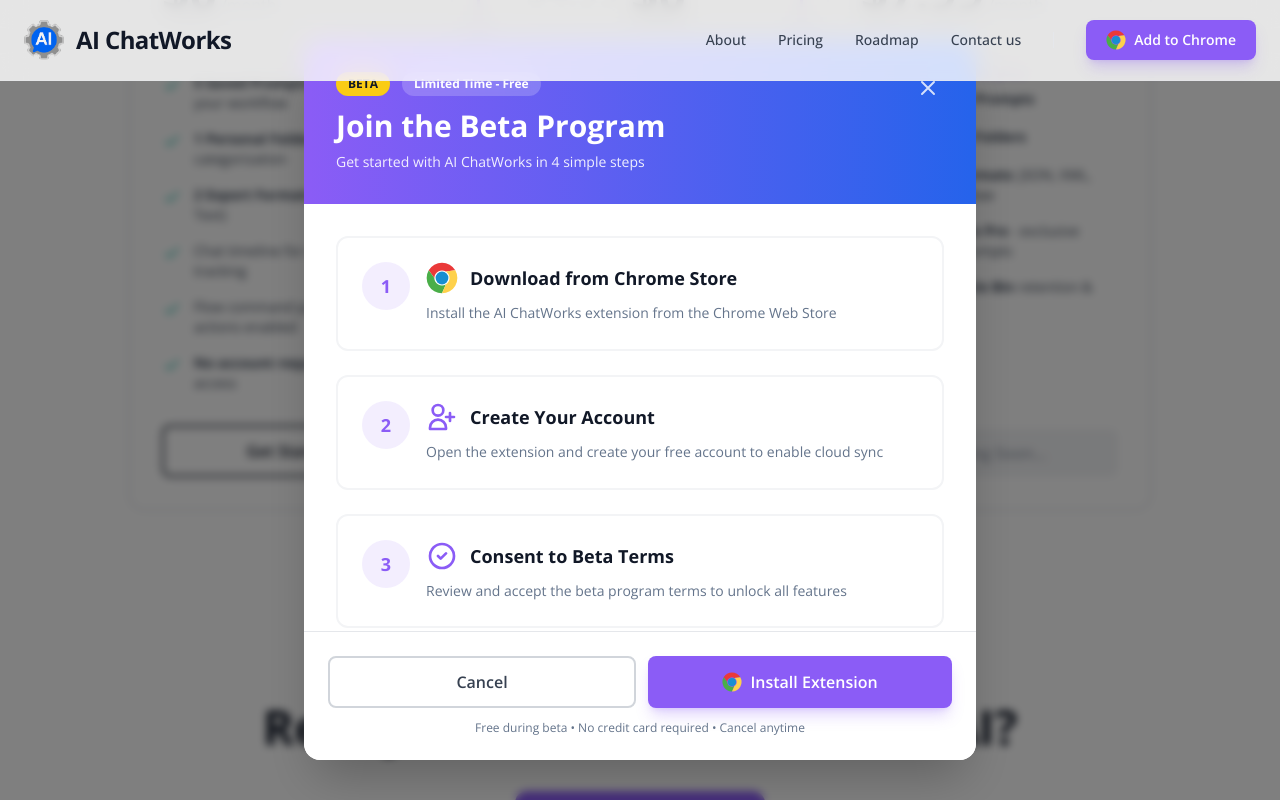
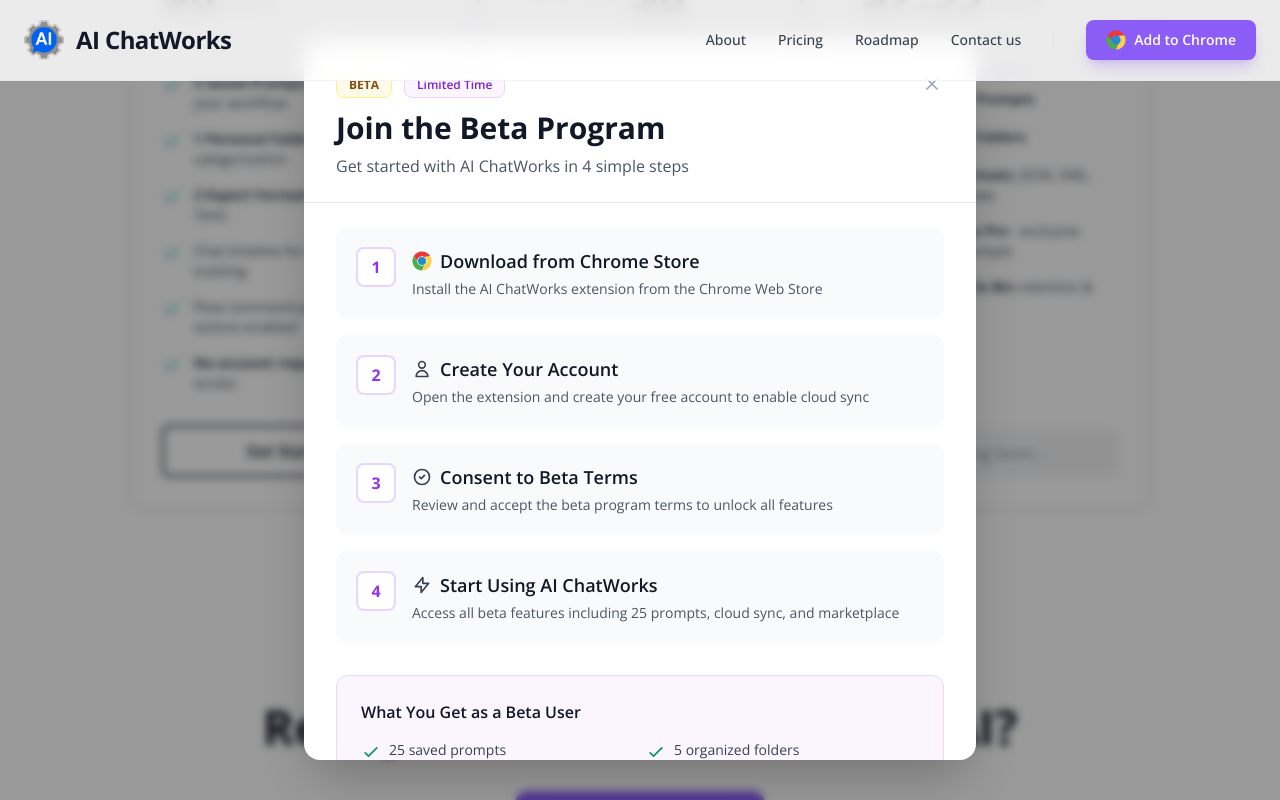
Before and after one commit to roeymit84/ai-chatworks-website, a Next.js app: page / in a window 1280 px wide. Both pictures are taken after a click on the button "Join Beta". Shown: the part 2219-3019 px from the top of the page. Built offline with nearby package versions, Linux system fonts and the light colour scheme.

Commit message:
Add files via upload

```diff
--- a/components/BetaModal.jsx
+++ b/components/BetaModal.jsx
@@ -1,11 +1,11 @@
-// DESTINATION: /components/BetaModal.jsx
-
-'use client'
+// BetaModal.jsx
+// Clean, sophisticated modal matching AI ChatWorks brand guidelines
+// Place in: /components/BetaModal.jsx
 
 import { useEffect } from 'react'
 
 export default function BetaModal({ isOpen, onClose }) {
-  // Prevent body scroll when modal is open
+  // Lock body scroll when modal is open
   useEffect(() => {
     if (isOpen) {
       document.body.style.overflow = 'hidden'
@@ -17,164 +17,179 @@
     }
   }, [isOpen])
 
-  // Close on escape key
+  // Close on ESC key
   useEffect(() => {
-    const handleEscape = (e) => {
+    const handleEsc = (e) => {
       if (e.key === 'Escape') onClose()
     }
     if (isOpen) {
-      document.addEventListener('keydown', handleEscape)
-      return () => document.removeEventListener('keydown', handleEscape)
+      window.addEventListener('keydown', handleEsc)
+      return () => window.removeEventListener('keydown', handleEsc)
     }
   }, [isOpen, onClose])
 
   if (!isOpen) return null
 
-  const steps = [
-    {
-      number: '1',
-      title: 'Download from Chrome Store',
-      description: 'Install the AI ChatWorks extension from the Chrome Web Store',
-      icon: (
-        <svg className="w-8 h-8" viewBox="0 0 100 100" xmlns="http://www.w3.org/2000/svg">
-          <ellipse cx="50" cy="50" rx="20" ry="20" fill="#188FD1"/>
-          <path d="M 8.5,26 A 48,48 0 0 1 91.5,26 L 62,29.5 A 24,24 0 0 0 26,50 z" fill="#EA3939"/>
-          <path d="M 50,98 A 48,48 0 0 1 8.5,26 L 26,50 A 24,24 0 0 0 62,70.5 z" fill="#4AAE48"/>
-          <path d="M 91.5,26 A 48,48 0 0 1 50,98 L 62,70.5 A 24,24 0 0 0 62,29.5 z" fill="#FED14B"/>
-        </svg>
-      )
-    },
-    {
-      number: '2',
-      title: 'Create Your Account',
-      description: 'Open the extension and create your free account to enable cloud sync',
-      icon: (
-        <svg className="w-8 h-8" fill="none" stroke="currentColor" viewBox="0 0 24 24">
-          <path strokeLinecap="round" strokeLinejoin="round" strokeWidth={2} d="M18 9v3m0 0v3m0-3h3m-3 0h-3m-2-5a4 4 0 11-8 0 4 4 0 018 0zM3 20a6 6 0 0112 0v1H3v-1z" />
-        </svg>
-      )
-    },
-    {
-      number: '3',
-      title: 'Consent to Beta Terms',
-      description: 'Review and accept the beta program terms to unlock all features',
-      icon: (
-        <svg className="w-8 h-8" fill="none" stroke="currentColor" viewBox="0 0 24 24">
-          <path strokeLinecap="round" strokeLinejoin="round" strokeWidth={2} d="M9 12l2 2 4-4m6 2a9 9 0 11-18 0 9 9 0 0118 0z" />
-        </svg>
-      )
-    },
-    {
-      number: '4',
-      title: 'Start Using AI ChatWorks',
-      description: 'Access all beta features including 25 prompts, cloud sync, and marketplace',
-      icon: (
-        <svg className="w-8 h-8" fill="none" stroke="currentColor" viewBox="0 0 24 24">
-          <path strokeLinecap="round" strokeLinejoin="round" strokeWidth={2} d="M13 10V3L4 14h7v7l9-11h-7z" />
-        </svg>
-      )
-    }
-  ]
-
   return (
     <div
-      className="fixed inset-0 z-50 flex items-center justify-center p-4 bg-black bg-opacity-50 backdrop-blur-sm animate-fade-in"
+      className="fixed inset-0 z-50 flex items-center justify-center p-4 animate-fade-in"
       onClick={onClose}
     >
+      {/* Backdrop */}
+      <div className="absolute inset-0 bg-black/40 backdrop-blur-sm" />
+
+      {/* Modal Container */}
       <div
-        className="bg-white rounded-2xl max-w-2xl w-full max-h-[90vh] overflow-y-auto shadow-2xl"
+        className="relative bg-white rounded-2xl shadow-2xl max-w-2xl w-full max-h-[90vh] overflow-y-auto animate-scale-in"
         onClick={(e) => e.stopPropagation()}
       >
-        {/* Header */}
-        <div className="sticky top-0 bg-gradient-to-r from-brand-purple to-blue-600 text-white p-8 rounded-t-2xl">
-          <div className="flex items-start justify-between">
-            <div className="flex-1">
-              <div className="flex items-center gap-3 mb-3">
-                <div className="bg-yellow-400 text-gray-900 px-3 py-1 rounded-full text-xs font-bold">
-                  BETA
-                </div>
-                <div className="bg-white/20 backdrop-blur-sm px-3 py-1 rounded-full text-xs font-bold">
-                  Limited Time - Free
-                </div>
-              </div>
-              <h2 className="text-3xl font-bold mb-2">Join the Beta Program</h2>
-              <p className="text-white/90 text-sm">Get started with AI ChatWorks in 4 simple steps</p>
-            </div>
+        {/* Close Button */}
         <button
           onClick={onClose}
-              className="text-white/80 hover:text-white transition-colors ml-4 p-1"
+          className="absolute top-6 right-6 w-10 h-10 flex items-center justify-center rounded-lg hover:bg-gray-100 transition-colors duration-200 group"
           aria-label="Close modal"
         >
-              <svg className="w-6 h-6" fill="none" stroke="currentColor" viewBox="0 0 24 24">
+          <svg className="w-5 h-5 text-gray-400 group-hover:text-gray-600" fill="none" stroke="currentColor" viewBox="0 0 24 24">
             <path strokeLinecap="round" strokeLinejoin="round" strokeWidth={2} d="M6 18L18 6M6 6l12 12" />
           </svg>
         </button>
+
+        {/* Header */}
+        <div className="px-8 pt-8 pb-6 border-b border-gray-200">
+          <div className="flex items-center gap-3 mb-3">
+            <div className="inline-flex items-center gap-2 px-3 py-1 bg-yellow-50 border border-yellow-200 rounded-lg">
+              <span className="text-xs font-bold text-yellow-800">BETA</span>
+            </div>
+            <div className="inline-flex items-center gap-2 px-3 py-1 bg-purple-50 border border-purple-200 rounded-lg">
+              <span className="text-xs font-semibold text-purple-700">Limited Time</span>
+            </div>
+          </div>
+          <h2 className="text-3xl font-bold text-gray-900 mb-2">Join the Beta Program</h2>
+          <p className="text-base text-gray-600">Get started with AI ChatWorks in 4 simple steps</p>
+        </div>
+
+        {/* Content */}
+        <div className="px-8 py-6">
+          {/* Steps */}
+          <div className="space-y-4 mb-8">
+            {/* Step 1 */}
+            <div className="flex items-start gap-4 p-5 bg-gray-50 rounded-xl hover:bg-gray-100 transition-colors duration-200">
+              <div className="flex-shrink-0 w-10 h-10 flex items-center justify-center rounded-lg bg-white border-2 border-purple-200 text-purple-600 font-bold">
+                1
+              </div>
+              <div className="flex-1">
+                <div className="flex items-center gap-2 mb-1">
+                  <svg className="w-5 h-5 text-gray-700" viewBox="0 0 100 100" xmlns="http://www.w3.org/2000/svg">
+                    <ellipse cx="50" cy="50" rx="20" ry="20" fill="#188FD1" />
+                    <path d="M 8.5,26 A 48,48 0 0 1 91.5,26 L 62,29.5 A 24,24 0 0 0 26,50 z" fill="#EA3939" />
+                    <path d="M 50,98 A 48,48 0 0 1 8.5,26 L 26,50 A 24,24 0 0 0 62,70.5 z" fill="#4AAE48" />
+                    <path d="M 91.5,26 A 48,48 0 0 1 50,98 L 62,70.5 A 24,24 0 0 0 62,29.5 z" fill="#FED14B" />
+                  </svg>
+                  <h3 className="text-lg font-semibold text-gray-900">Download from Chrome Store</h3>
+                </div>
+                <p className="text-sm text-gray-600">Install the AI ChatWorks extension from the Chrome Web Store</p>
               </div>
             </div>
 
-        {/* Steps */}
-        <div className="p-8 space-y-6">
-          {steps.map((step, index) => (
-            <div
-              key={index}
-              className="flex gap-4 p-6 rounded-xl border-2 border-gray-100 hover:border-brand-purple/30 hover:bg-brand-surface/50 transition-all group"
-            >
-              {/* Step Number Circle */}
-              <div className="flex-shrink-0">
-                <div className="w-12 h-12 rounded-full bg-brand-purple/10 group-hover:bg-brand-purple group-hover:text-white text-brand-purple font-bold text-lg flex items-center justify-center transition-all">
-                  {step.number}
+            {/* Step 2 */}
+            <div className="flex items-start gap-4 p-5 bg-gray-50 rounded-xl hover:bg-gray-100 transition-colors duration-200">
+              <div className="flex-shrink-0 w-10 h-10 flex items-center justify-center rounded-lg bg-white border-2 border-purple-200 text-purple-600 font-bold">
+                2
+              </div>
+              <div className="flex-1">
+                <div className="flex items-center gap-2 mb-1">
+                  <svg className="w-5 h-5 text-gray-700" fill="none" stroke="currentColor" viewBox="0 0 24 24">
+                    <path strokeLinecap="round" strokeLinejoin="round" strokeWidth={2} d="M16 7a4 4 0 11-8 0 4 4 0 018 0zM12 14a7 7 0 00-7 7h14a7 7 0 00-7-7z" />
+                  </svg>
+                  <h3 className="text-lg font-semibold text-gray-900">Create Your Account</h3>
+                </div>
+                <p className="text-sm text-gray-600">Open the extension and create your free account to enable cloud sync</p>
               </div>
             </div>
 
-              {/* Step Content */}
+            {/* Step 3 */}
+            <div className="flex items-start gap-4 p-5 bg-gray-50 rounded-xl hover:bg-gray-100 transition-colors duration-200">
+              <div className="flex-shrink-0 w-10 h-10 flex items-center justify-center rounded-lg bg-white border-2 border-purple-200 text-purple-600 font-bold">
+                3
+              </div>
               <div className="flex-1">
-                <div className="flex items-center gap-3 mb-2">
-                  <div className="text-brand-purple group-hover:scale-110 transition-transform">
-                    {step.icon}
+                <div className="flex items-center gap-2 mb-1">
+                  <svg className="w-5 h-5 text-gray-700" fill="none" stroke="currentColor" viewBox="0 0 24 24">
+                    <path strokeLinecap="round" strokeLinejoin="round" strokeWidth={2} d="M9 12l2 2 4-4m6 2a9 9 0 11-18 0 9 9 0 0118 0z" />
+                  </svg>
+                  <h3 className="text-lg font-semibold text-gray-900">Consent to Beta Terms</h3>
                 </div>
-                  <h3 className="text-lg font-bold text-brand-dark">{step.title}</h3>
-                </div>
-                <p className="text-brand-slate text-sm leading-relaxed">{step.description}</p>
+                <p className="text-sm text-gray-600">Review and accept the beta program terms to unlock all features</p>
               </div>
             </div>
-          ))}
+
+            {/* Step 4 */}
+            <div className="flex items-start gap-4 p-5 bg-gray-50 rounded-xl hover:bg-gray-100 transition-colors duration-200">
+              <div className="flex-shrink-0 w-10 h-10 flex items-center justify-center rounded-lg bg-white border-2 border-purple-200 text-purple-600 font-bold">
+                4
               </div>
-
-        {/* What You Get Section */}
-        <div className="px-8 pb-6">
-          <div className="bg-gradient-to-br from-purple-50 to-blue-50 rounded-xl p-6 border border-purple-100">
-            <h3 className="text-lg font-bold text-brand-dark mb-4 flex items-center gap-2">
-              <svg className="w-5 h-5 text-brand-purple" fill="currentColor" viewBox="0 0 20 20">
-                <path d="M9.049 2.927c.3-.921 1.603-.921 1.902 0l1.07 3.292a1 1 0 00.95.69h3.462c.969 0 1.371 1.24.588 1.81l-2.8 2.034a1 1 0 00-.364 1.118l1.07 3.292c.3.921-.755 1.688-1.54 1.118l-2.8-2.034a1 1 0 00-1.175 0l-2.8 2.034c-.784.57-1.838-.197-1.539-1.118l1.07-3.292a1 1 0 00-.364-1.118L2.98 8.72c-.783-.57-.38-1.81.588-1.81h3.461a1 1 0 00.951-.69l1.07-3.292z"/>
+              <div className="flex-1">
+                <div className="flex items-center gap-2 mb-1">
+                  <svg className="w-5 h-5 text-gray-700" fill="none" stroke="currentColor" viewBox="0 0 24 24">
+                    <path strokeLinecap="round" strokeLinejoin="round" strokeWidth={2} d="M13 10V3L4 14h7v7l9-11h-7z" />
                   </svg>
-              What You Get as a Beta User
-            </h3>
-            <div className="grid grid-cols-2 gap-3">
-              {[
-                '25 Saved Prompts',
-                '5 Organized Folders',
-                'Cloud Sync',
-                'Marketplace Access',
-                '4 Export Formats',
-                'Early Feature Access'
-              ].map((feature, idx) => (
-                <div key={idx} className="flex items-center gap-2 text-sm text-brand-dark">
-                  <svg className="w-4 h-4 text-green-600 flex-shrink-0" fill="none" stroke="currentColor" viewBox="0 0 24 24">
-                    <path strokeLinecap="round" strokeLinejoin="round" strokeWidth={2} d="M5 13l4 4L19 7" />
-                  </svg>
-                  <span className="font-medium">{feature}</span>
+                  <h3 className="text-lg font-semibold text-gray-900">Start Using AI ChatWorks</h3>
                 </div>
-              ))}
+                <p className="text-sm text-gray-600">Access all beta features including 25 prompts, cloud sync, and marketplace</p>
               </div>
             </div>
           </div>
 
-        {/* Footer CTA */}
-        <div className="sticky bottom-0 bg-white border-t border-gray-200 p-6 rounded-b-2xl">
+          {/* Benefits Box */}
+          <div className="p-6 bg-purple-50 border border-purple-200 rounded-xl mb-6">
+            <h3 className="text-base font-semibold text-gray-900 mb-4">What You Get as a Beta User</h3>
+            <div className="grid grid-cols-1 sm:grid-cols-2 gap-3">
+              <div className="flex items-start gap-2">
+                <svg className="w-5 h-5 text-emerald-600 flex-shrink-0 mt-0.5" fill="none" stroke="currentColor" viewBox="0 0 24 24">
+                  <path strokeLinecap="round" strokeLinejoin="round" strokeWidth={2} d="M5 13l4 4L19 7" />
+                </svg>
+                <span className="text-sm text-gray-700">25 saved prompts</span>
+              </div>
+              <div className="flex items-start gap-2">
+                <svg className="w-5 h-5 text-emerald-600 flex-shrink-0 mt-0.5" fill="none" stroke="currentColor" viewBox="0 0 24 24">
+                  <path strokeLinecap="round" strokeLinejoin="round" strokeWidth={2} d="M5 13l4 4L19 7" />
+                </svg>
+                <span className="text-sm text-gray-700">5 organized folders</span>
+              </div>
+              <div className="flex items-start gap-2">
+                <svg className="w-5 h-5 text-emerald-600 flex-shrink-0 mt-0.5" fill="none" stroke="currentColor" viewBox="0 0 24 24">
+                  <path strokeLinecap="round" strokeLinejoin="round" strokeWidth={2} d="M5 13l4 4L19 7" />
+                </svg>
+                <span className="text-sm text-gray-700">Automatic cloud sync</span>
+              </div>
+              <div className="flex items-start gap-2">
+                <svg className="w-5 h-5 text-emerald-600 flex-shrink-0 mt-0.5" fill="none" stroke="currentColor" viewBox="0 0 24 24">
+                  <path strokeLinecap="round" strokeLinejoin="round" strokeWidth={2} d="M5 13l4 4L19 7" />
+                </svg>
+                <span className="text-sm text-gray-700">4 export formats</span>
+              </div>
+              <div className="flex items-start gap-2">
+                <svg className="w-5 h-5 text-emerald-600 flex-shrink-0 mt-0.5" fill="none" stroke="currentColor" viewBox="0 0 24 24">
+                  <path strokeLinecap="round" strokeLinejoin="round" strokeWidth={2} d="M5 13l4 4L19 7" />
+                </svg>
+                <span className="text-sm text-gray-700">Marketplace access</span>
+              </div>
+              <div className="flex items-start gap-2">
+                <svg className="w-5 h-5 text-emerald-600 flex-shrink-0 mt-0.5" fill="none" stroke="currentColor" viewBox="0 0 24 24">
+                  <path strokeLinecap="round" strokeLinejoin="round" strokeWidth={2} d="M5 13l4 4L19 7" />
+                </svg>
+                <span className="text-sm text-gray-700">Priority support</span>
+              </div>
+            </div>
+          </div>
+        </div>
+
+        {/* Footer */}
+        <div className="px-8 pb-8 pt-2">
           <div className="flex flex-col sm:flex-row gap-3">
             <button
               onClick={onClose}
-              className="flex-1 px-6 py-3 border-2 border-gray-300 text-gray-700 rounded-lg font-semibold hover:bg-gray-50 transition-all"
+              className="flex-1 px-6 py-3 bg-white border-2 border-gray-300 text-gray-700 rounded-lg font-semibold hover:bg-gray-50 hover:border-gray-400 transition-all duration-200"
             >
               Cancel
             </button>
@@ -183,22 +198,50 @@
               target="_blank"
               rel="noopener noreferrer"
               onClick={onClose}
-              className="flex-1 px-6 py-3 bg-brand-purple text-white rounded-lg font-semibold hover:bg-brand-purpleDark transition-all flex items-center justify-center gap-2 shadow-lg shadow-brand-purple/25"
+              className="flex-1 flex items-center justify-center gap-2 px-6 py-3 bg-purple-600 text-white rounded-lg font-semibold hover:bg-purple-700 transition-all duration-200 shadow-sm"
             >
               <svg className="w-5 h-5" viewBox="0 0 100 100" xmlns="http://www.w3.org/2000/svg">
-                <ellipse cx="50" cy="50" rx="20" ry="20" fill="#188FD1"/>
-                <path d="M 8.5,26 A 48,48 0 0 1 91.5,26 L 62,29.5 A 24,24 0 0 0 26,50 z" fill="#EA3939"/>
-                <path d="M 50,98 A 48,48 0 0 1 8.5,26 L 26,50 A 24,24 0 0 0 62,70.5 z" fill="#4AAE48"/>
-                <path d="M 91.5,26 A 48,48 0 0 1 50,98 L 62,70.5 A 24,24 0 0 0 62,29.5 z" fill="#FED14B"/>
+                <ellipse cx="50" cy="50" rx="20" ry="20" fill="#188FD1" />
+                <path d="M 8.5,26 A 48,48 0 0 1 91.5,26 L 62,29.5 A 24,24 0 0 0 26,50 z" fill="#EA3939" />
+                <path d="M 50,98 A 48,48 0 0 1 8.5,26 L 26,50 A 24,24 0 0 0 62,70.5 z" fill="#4AAE48" />
+                <path d="M 91.5,26 A 48,48 0 0 1 50,98 L 62,70.5 A 24,24 0 0 0 62,29.5 z" fill="#FED14B" />
               </svg>
               Install Extension
             </a>
           </div>
-          <p className="text-xs text-center text-brand-slate mt-3">
-            Free during beta • No credit card required • Cancel anytime
-          </p>
+          <p className="text-xs text-gray-500 text-center mt-4">Free during beta • No credit card required • Cancel anytime</p>
         </div>
       </div>
+
+      <style jsx>{`
+        @keyframes fade-in {
+          from {
+            opacity: 0;
+          }
+          to {
+            opacity: 1;
+          }
+        }
+
+        @keyframes scale-in {
+          from {
+            opacity: 0;
+            transform: scale(0.95);
+          }
+          to {
+            opacity: 1;
+            transform: scale(1);
+          }
+        }
+
+        .animate-fade-in {
+          animation: fade-in 0.2s ease-out;
+        }
+
+        .animate-scale-in {
+          animation: scale-in 0.3s ease-out;
+        }
+      `}</style>
     </div>
   )
 }
```
Lines whose indentation alone changed are shown as unchanged.
